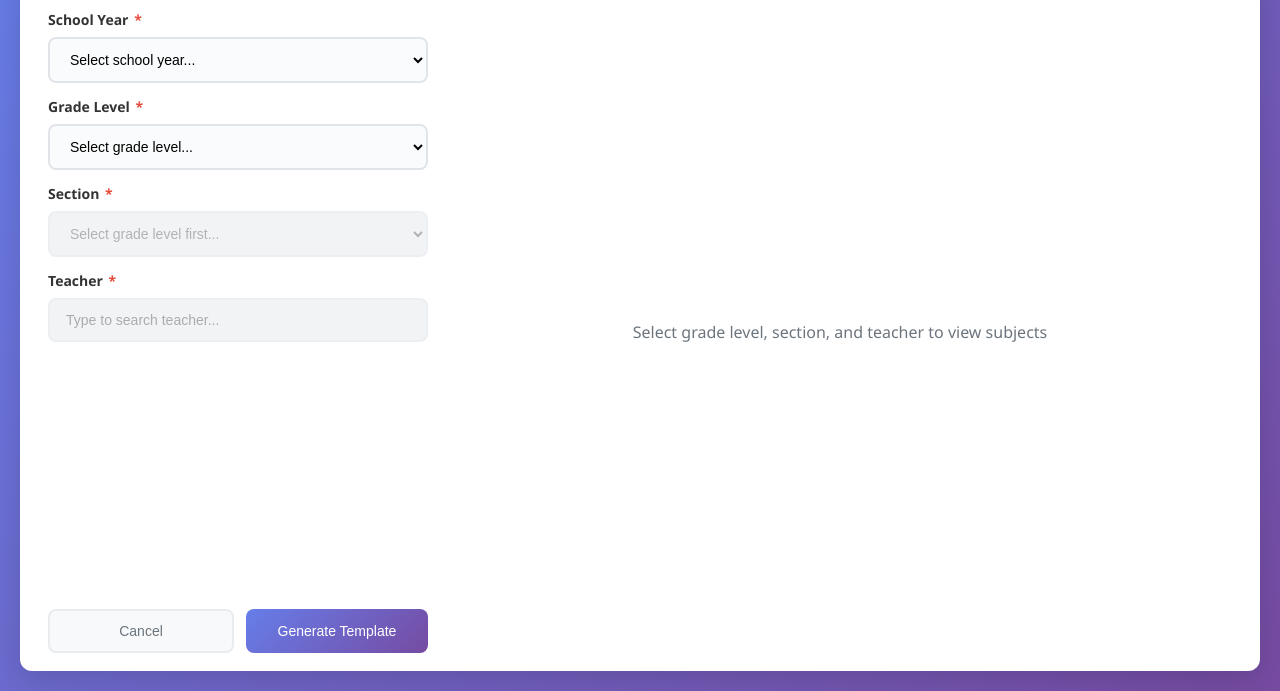
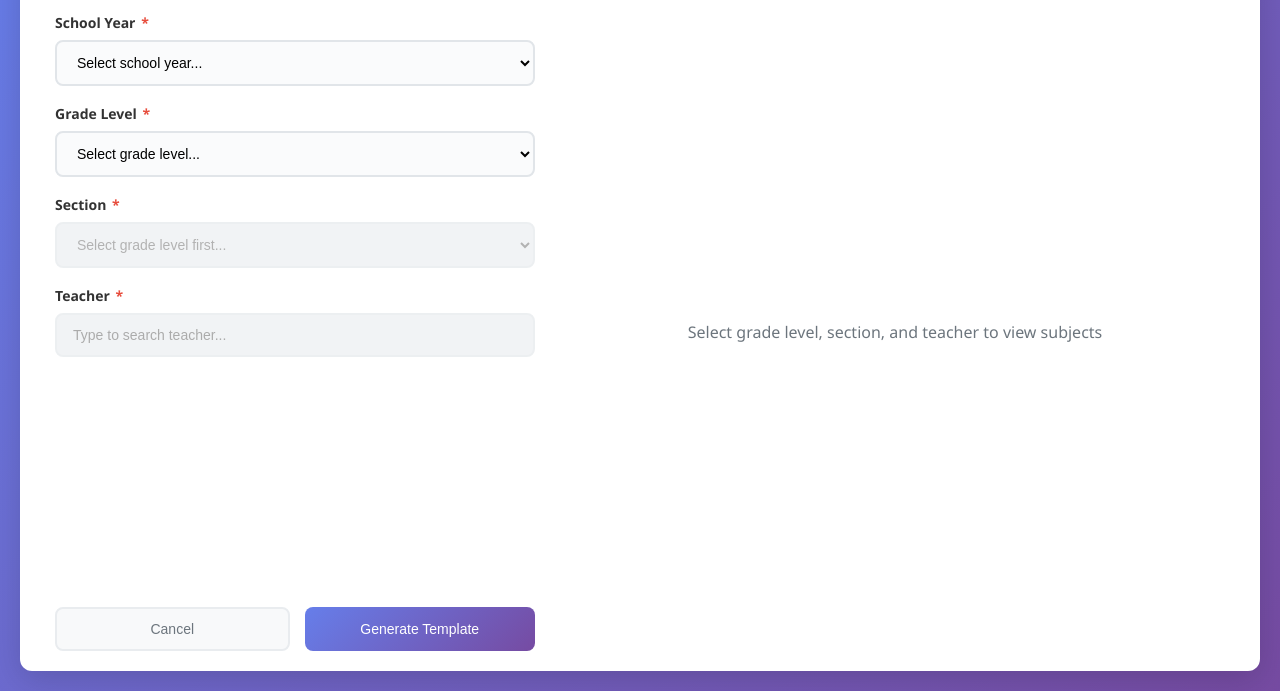
Before and after one commit to prabses/glc-bed-grading-system-v2, a plain HTML site: page TEMPLATE MASTERFILE/OGSTemplateDialog.html in a window 1280 px wide. Shown: the part 109-800 px from the top of the page. Drawn offline with Linux system fonts and the light colour scheme.

Commit message:
Update dimensions and styling in OGSTemplateDialog for improved user experience. Adjust dialog size in Code.js and modify padding, gap, and flex properties in OGSTemplateDialog.html to enhance layout and usability.

```diff
--- a/TEMPLATE MASTERFILE/Code.js
+++ b/TEMPLATE MASTERFILE/Code.js
@@ -33,8 +33,8 @@ function onOpen() {
  */
 function showOGSTemplateDialog() {
   const htmlOutput = HtmlService.createHtmlOutputFromFile("OGSTemplateDialog")
-    .setWidth(800)
-    .setHeight(650)
+    .setWidth(1200)
+    .setHeight(700)
     .setXFrameOptionsMode(HtmlService.XFrameOptionsMode.ALLOWALL);
 
   SpreadsheetApp.getUi().showModalDialog(htmlOutput, "Generate OGS Template");
--- a/TEMPLATE MASTERFILE/OGSTemplateDialog.html
+++ b/TEMPLATE MASTERFILE/OGSTemplateDialog.html
@@ -27,7 +27,7 @@
       .container {
         background: white;
         border-radius: 12px;
-        padding: 22px 28px 18px 28px;
+        padding: 25px 35px 20px 35px;
         box-shadow: 0 8px 32px rgba(0, 0, 0, 0.15);
         margin: 0;
         position: relative;
@@ -74,7 +74,7 @@
 
       .main-content {
         display: flex;
-        gap: 20px;
+        gap: 30px;
         flex: 1;
         overflow: hidden;
         min-height: 0;
@@ -83,7 +83,7 @@
       }
 
       .form-section {
-        flex: 0 0 380px;
+        flex: 0 0 480px;
         display: flex;
         flex-direction: column;
         position: relative;
@@ -107,7 +107,7 @@
       }
 
       .form-group {
-        margin-bottom: 14px;
+        margin-bottom: 18px;
         flex-shrink: 0;
       }
 
@@ -157,9 +157,9 @@
 
       .button-group {
         display: flex;
-        gap: 12px;
+        gap: 15px;
         margin-top: auto;
-        padding-top: 12px;
+        padding-top: 15px;
         flex-shrink: 0;
       }
 
@@ -224,7 +224,7 @@
         overflow-y: auto;
         border: 2px solid #e1e5e9;
         border-radius: 8px;
-        padding: 12px;
+        padding: 16px;
         background: #f8f9fa;
         min-height: 0;
       }
```
